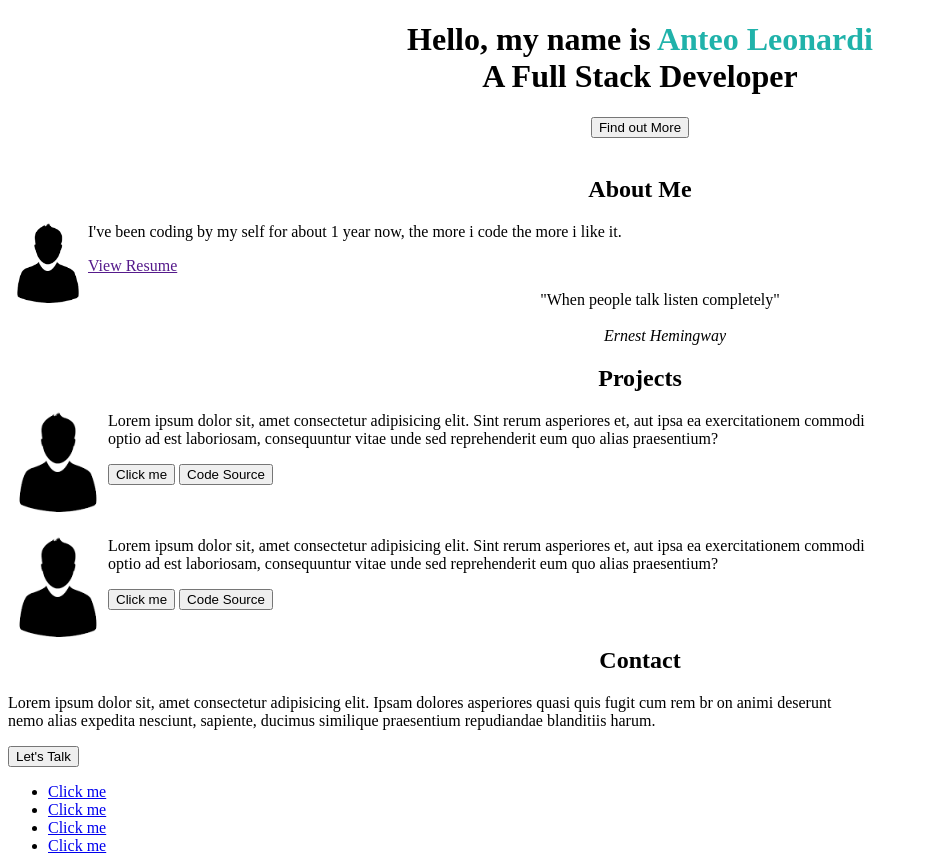
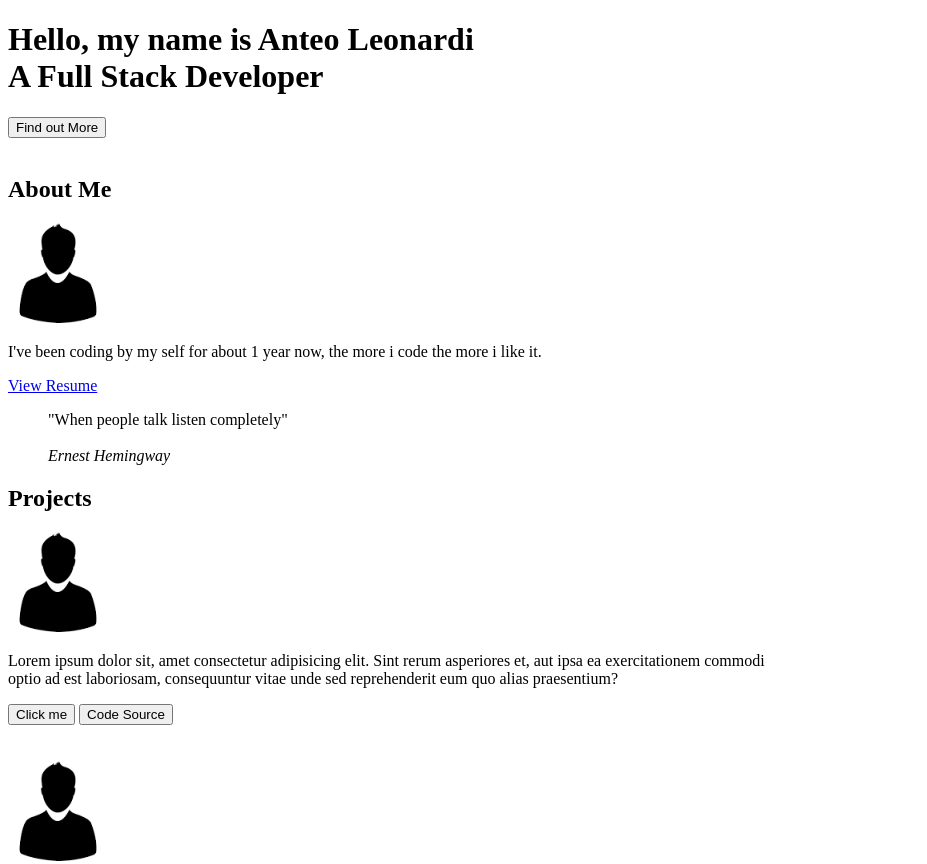
Before and after one commit to anteo123/anteo123.github.io, a plain HTML site: page index.html in a window 1280 px wide. Shown: the top 864 px of the page, without its empty margins (0-927 px from the left). Drawn offline with Linux system fonts and the light colour scheme.

Commit message:
Update index.html

```diff
--- a/index.html
+++ b/index.html
@@ -5,28 +5,11 @@
     <meta http-equiv="X-UA-Compatible" content="IE=edge" />
     <meta name="viewport" content="width=device-width, initial-scale=1.0" />
     <title>Anteo Leonardi Portofolio</title>
-    <style>
-      cite {
-        margin-left: 50px;
-      }
-      header {
-        text-align: center;
-      }
-      span {
-        color: lightseagreen;
-      }
-      blockquote {
-        text-align: center;
-      }
-      h2 {
-        text-align: center;
-      }
-    </style>
   </head>
   <body>
     <header>
       <h1>
-        Hello, my name is <span>Anteo Leonardi</span> <br />
+        Hello, my name is Anteo Leonardi <br />
         A Full Stack Developer
       </h1>
       <form target="_blank" action="https://github.com/anteo123">
@@ -38,17 +21,12 @@
       <section>
         <h2>About Me</h2>
         <div>
+          <img width="100px" src="images/blackavatar.png" alt="blackavatar" />
           <p>
             I've been coding by my self for about 1 year now, the more i code
             the more i like it.
-            <img
-              style="float: left"
-              width="80px"
-              src="images/blackavatar.png"
-              alt="blackavatar"
-            />
           </p>
-          <a href="">View Resume</a>
+          <a href="put a link here">View Resume</a>
         </div>
 
         <blockquote>
@@ -60,39 +38,29 @@
       <section>
         <h2>Projects</h2>
         <article>
+          <img width="100px" src="/images/blackavatar.png" alt="blackavatar" />
           <p>
-            <img
-              style="float: left"
-              width="100px"
-              src="/images/blackavatar.png"
-              alt=""
-            />
             Lorem ipsum dolor sit, amet consectetur adipisicing elit. Sint rerum
             asperiores et, aut ipsa ea exercitationem commodi <br />
             optio ad est laboriosam, consequuntur vitae unde sed reprehenderit
             eum quo alias praesentium?
           </p>
-          <form action="">
+          <form>
             <input type="button" value="Click me" />
             <input type="button" name="codescr" value="Code Source" />
             <img src="" alt="" />
           </form>
           <br />
           <br />
+          <img width="100px" src="/images/blackavatar.png" alt="blackavatar" />
           <p>
-            <img
-              style="float: left"
-              width="100px"
-              src="/images/blackavatar.png"
-              alt=""
-            />
             Lorem ipsum dolor sit, amet consectetur adipisicing elit. Sint rerum
             asperiores et, aut ipsa ea exercitationem commodi <br />
             optio ad est laboriosam, consequuntur vitae unde sed reprehenderit
             eum quo alias praesentium?
           </p>
         </article>
-        <form action="">
+        <form>
           <input type="button" value="Click me" />
           <input type="button" name="codescr" value="Code Source" />
           <img src="" alt="" />
@@ -102,11 +70,12 @@
       <h2>Contact</h2>
       <p>
         Lorem ipsum dolor sit, amet consectetur adipisicing elit. Ipsam dolores
-        asperiores quasi quis fugit cum rem br on animi deserunt <br />
+        asperiores quasi quis fugit cum rem br on animi deserunt
+        <br />
         nemo alias expedita nesciunt, sapiente, ducimus similique praesentium
         repudiandae blanditiis harum.
       </p>
-      <form action="">
+      <form>
         <input type="button" name="" value="Let's Talk" />
       </form>
     </main>
```
